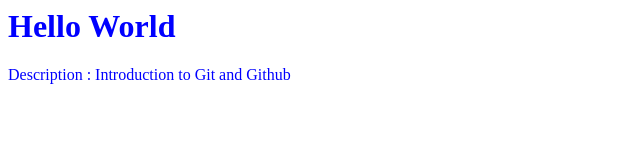
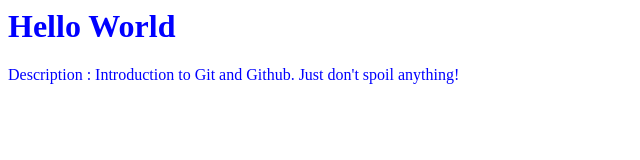
Before and after one commit to RobertusLantip/training_git, a plain HTML site: page index.html in a window 1280 px wide. Shown: the whole page, without its empty margins (0-640 px from the left). Drawn offline with Linux system fonts and the light colour scheme.

Commit message:
addfeature2

```diff
--- a/index.html
+++ b/index.html
@@ -5,7 +5,7 @@
 <body>
 <div style="color : blue">
 <h1>Hello World</h1>
-Description : Introduction to Git and Github
+Description : Introduction to Git and Github. Just don't spoil anything!
 </div>
 </body>
 </html>
```
